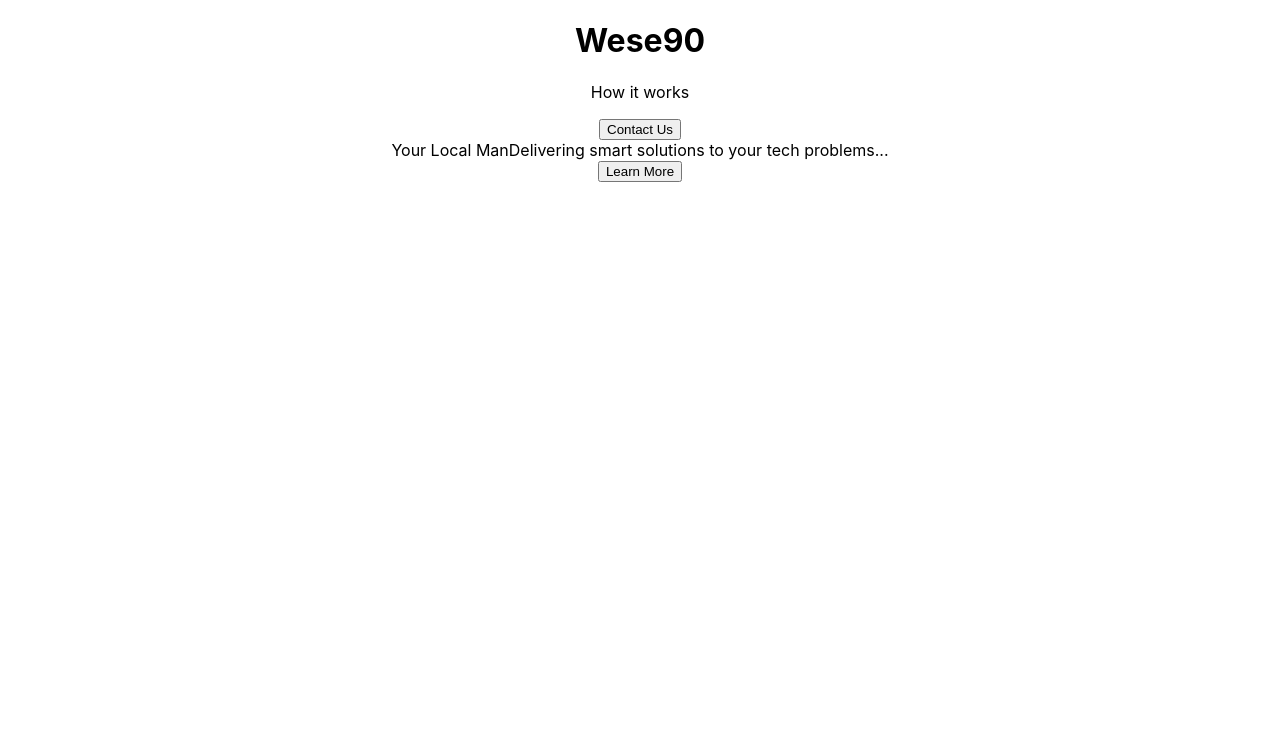
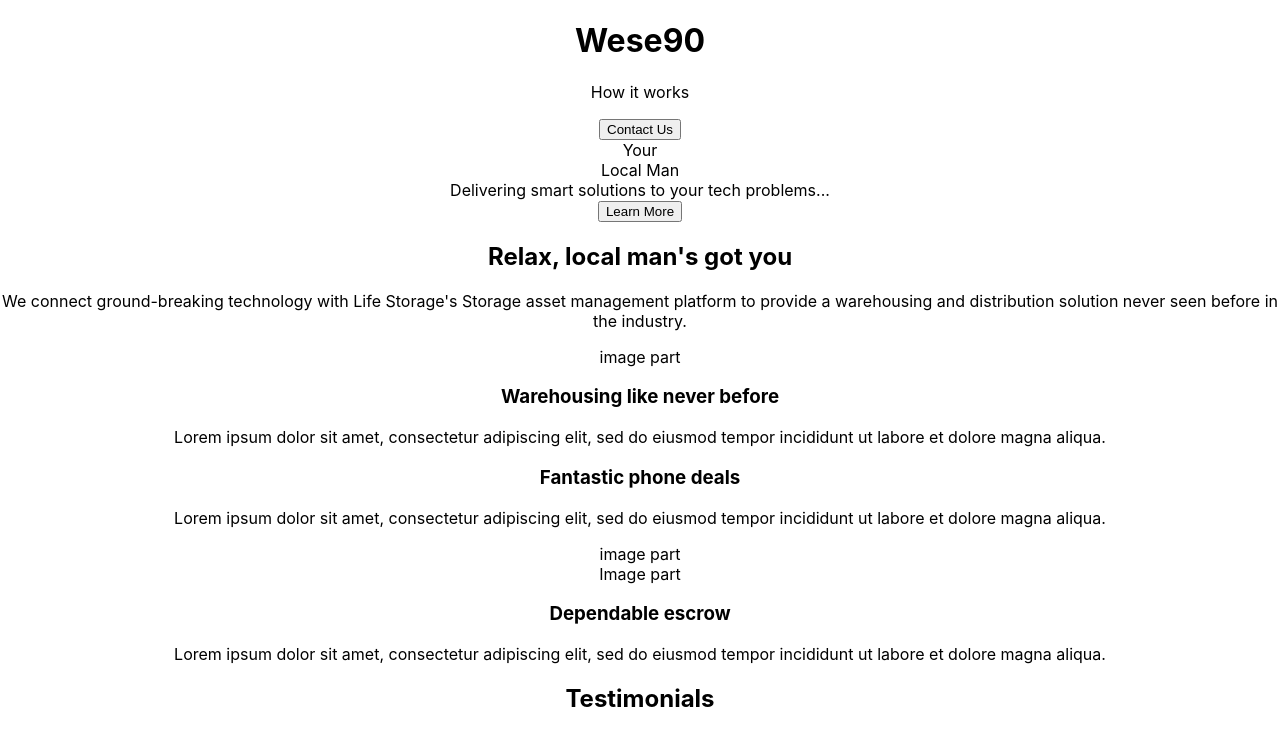
Before and after one commit to TheAstutian/wese90, a React (Create React App) app: page / in a window 1280 px wide. Shown: the top 746 px of the page. Built offline with nearby package versions, Linux system fonts and the light colour scheme.

Commit message:
added content to homepage component

```diff
--- a/src/components/header/header.component.jsx
+++ b/src/components/header/header.component.jsx
@@ -6,9 +6,13 @@
         <Navigation />
       <div>
         <div class="banner-image"/>
-      <span> Your Local Man</span>
+      <div>
+      <span> Your <br /> Local Man</span>
+      </div>
+      <div>
       <span>Delivering smart solutions to your tech problems...</span>
       <Button>Learn More</Button>
+      </div>
       </div>
     </div>
 )
--- a/src/pages/homepage/homepage.component.jsx
+++ b/src/pages/homepage/homepage.component.jsx
@@ -4,7 +4,55 @@
 const HomePage = () => (
     <div>
         <Header />
+    <div className='white first'>
+        <h2>Relax, local man's got you</h2>
+        <p>We connect ground-breaking technology with Life Storage's Storage
 
+            asset management platform to provide a warehousing and
+            distribution solution never seen before in the industry.
+        </p>
+    </div>
+    <div className='ash'>
+        <div>
+            image part
+        </div>
+        <div>
+            <h3>Warehousing like never before</h3>
+            <p>Lorem ipsum dolor sit amet,
+                consectetur adipiscing elit, sed do eiusmod tempor incididunt
+                ut labore et dolore magna aliqua. </p>
+
+        </div>
+    </div>
+
+    <div className='white'>
+        <div>
+            <h3>Fantastic phone deals</h3>
+            <p>Lorem ipsum dolor sit amet, consectetur adipiscing elit, sed
+                do eiusmod tempor incididunt ut labore et dolore magna aliqua.</p>
+        </div>
+        <div>
+            image part
+        </div>
+
+    </div>
+
+    <div className='ash'>
+        <div>
+            Image part
+        </div>
+        <div>
+            <h3> Dependable escrow</h3>
+            <p>
+            Lorem ipsum dolor sit amet, consectetur adipiscing elit, sed do
+             eiusmod tempor incididunt ut labore et dolore magna aliqua.
+            </p>
+        </div>
+
+    </div>
+    <div>
+        <h2> Testimonials</h2>
+    </div>
 
 
 </div>
```
